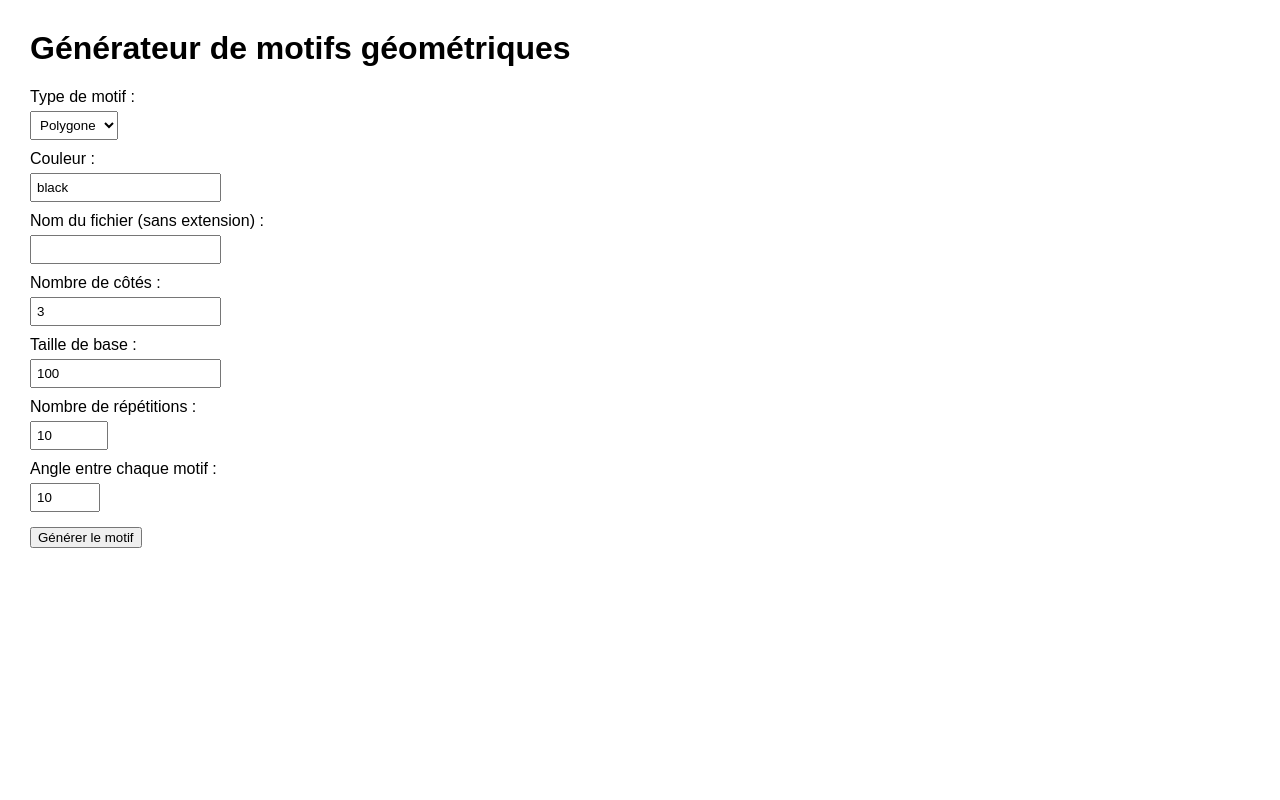
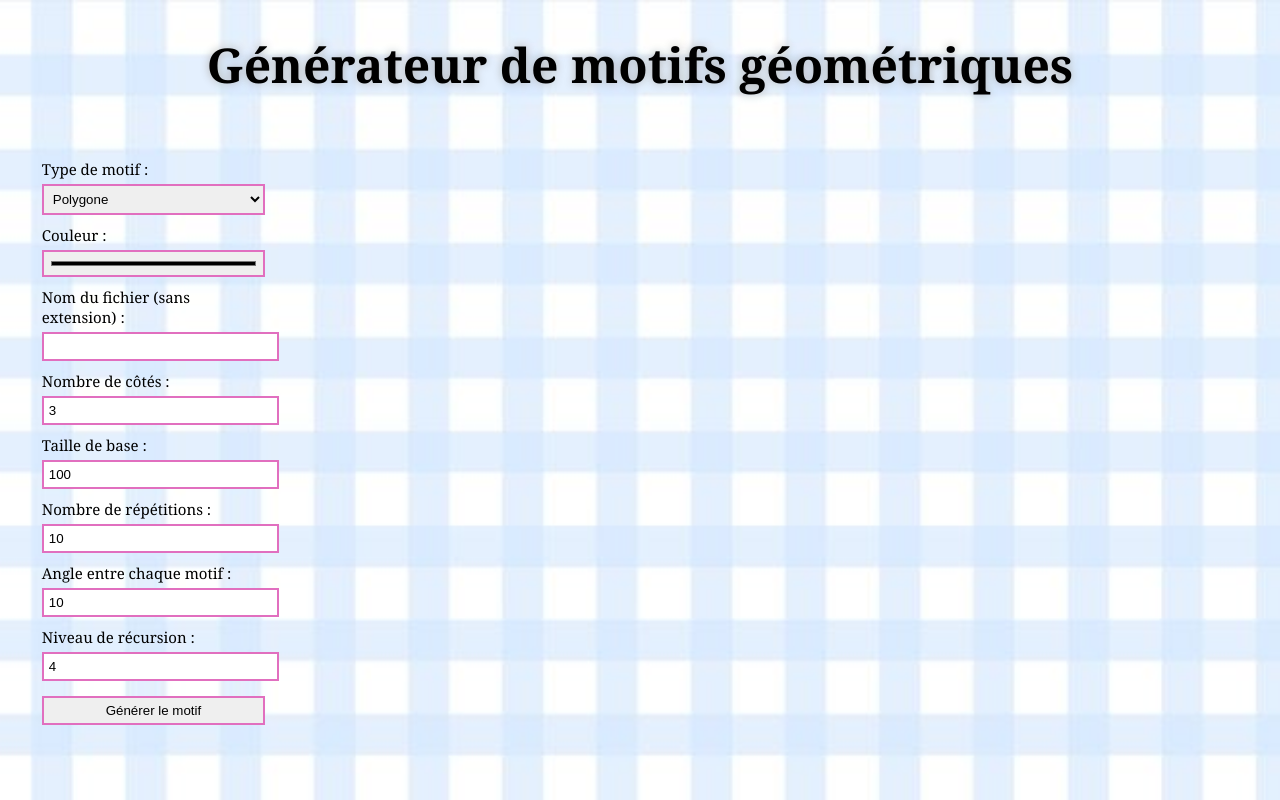
Before and after one commit to ju-stoe/Projet-Motifs-Python, a Flask app: page / in a window 1280 px wide. Run offline with Flask 3, Linux system fonts and the light colour scheme.

Commit message:
améliorations du html et css, séparation du html et js

```diff
--- a/static/css/style.css
+++ b/static/css/style.css
@@ -1,6 +1,10 @@
 body {
     font-family: Arial, sans-serif;
-    margin: 30px;
+    margin: 10px;
+    background-image: url("/static/images/fond.jpg");
+    background-size: cover;
+    background-repeat: no-repeat;
+    background-attachment: fixed;
 }
 
 label {
@@ -8,9 +12,11 @@ label {
     margin-top: 10px;
 }
 
-input, select {
+input, select, button {
     margin-top: 5px;
     padding: 5px;
+    border: 2px solid #e16fbf;
+    width: 100%;
 }
 
 .error {
@@ -19,8 +25,79 @@ input, select {
 }
 
 .result img {
-    margin-top: 20px;
     max-width: 100%;
     height: auto;
     border: 1px solid #ccc;
 }
+
+h1 {
+    text-align: center;
+    font-family: 'Georgia', serif;
+    font-size: 3em;
+    text-shadow: 0 0 10px #b3b2b2;
+
+}
+
+
+.formulaire {
+    flex: 1;
+    min-width: 300px;
+}
+
+/* .result {
+    text-align: center;
+    display: flex;
+    width: 49%;
+    flex-direction: column;
+} */
+
+
+#container_input{
+    display: flex;
+    flex: 1;
+    flex-direction: column;
+    margin-left: 5%;
+    /* width: 50%; */
+    text-align: left;
+}
+
+.input{
+    font-family: Georgia, 'Times New Roman', Times, serif;
+    font-size: 15px;
+}
+
+input:focus, select:focus {
+    outline: none;
+    border: 2px solid #e16fbf;
+    box-shadow: 0 0 5px #e16fbf;
+}
+
+.result img {
+    max-width: 100%;
+    height: auto;
+    border: 1px solid #ccc;
+    border-radius: 10px;
+}
+
+
+#container {
+    display: flex;
+    justify-content: left;
+    align-items: flex-start;
+    gap: 50px; /* Ajuste l'espace horizontal entre les blocs */
+    margin-top: 30px;
+    padding: 20px;
+}
+
+
+
+
+.result {
+    flex: 1;
+    max-width: 50%; /* Même taille que le formulaire */
+    text-align: center;
+    background-color: rgba(255, 255, 255, 0.8);
+    padding: 20px;
+    border-radius: 15px;
+    box-shadow: 0 0 10px rgba(0,0,0,0.1);
+}
--- /dev/null
+++ b/static/js/index.js
@@ -0,0 +1,13 @@
+function updateForm() {
+            const type = document.getElementById('type_motif').value;
+            document.getElementById('params_polygone_spirale').style.display = 'none';
+            document.getElementById('params_fractale').style.display = 'none';
+
+            if (type === 'polygone' || type === 'spirale' || type === 'cercle') {
+                document.getElementById('params_polygone_spirale').style.display = 'block';
+            } else if (type === 'fractale') {
+                document.getElementById('params_fractale').style.display = 'block';
+            }
+        }
+
+        window.onload = updateForm;
--- a/templates/index.html
+++ b/templates/index.html
@@ -1,69 +1,86 @@
 <!DOCTYPE html>
 <html lang="fr">
+
 <head>
     <meta charset="UTF-8" />
     <title>Générateur de motifs géométriques</title>
     <link rel="stylesheet" href="{{ url_for('static', filename='css/style.css') }}" />
-    <script>
-        function updateForm() {
-            const type = document.getElementById('type_motif').value;
-            document.getElementById('params_polygone_spirale').style.display = 'none';
-            document.getElementById('params_fractale').style.display = 'none';
+    <script src="{{ url_for('static', filename='js/index.js') }}"></script>
 
-            if (type === 'polygone' || type === 'spirale' || type === 'cercle') {
-                document.getElementById('params_polygone_spirale').style.display = 'block';
-            } else if (type === 'fractale') {
-                document.getElementById('params_fractale').style.display = 'block';
-            }
-        }
 
-        window.onload = updateForm;
-    </script>
 </head>
+
 <body>
     <h1>Générateur de motifs géométriques</h1>
+    <div id="container">
         <form method="POST" action="/">
-        <label for="type_motif">Type de motif :</label>
+            <div id="container_input">
+                <div class="input"><label for="type_motif">Type de motif :</label>
                     <select name="type_motif" id="type_motif" onchange="updateForm()">
-            <option value="polygone" {% if request.form.get('type_motif') == 'polygone' %}selected{% endif %}>Polygone</option>
-            <option value="spirale" {% if request.form.get('type_motif') == 'spirale' %}selected{% endif %}>Spirale</option>
-            <option value="fractale" {% if request.form.get('type_motif') == 'fractale' %}selected{% endif %}>Fractale</option>
-            <option value="cercle" {% if request.form.get('type_motif') == 'cercle' %}selected{% endif %}>Cercle</option>
+                        <option value="polygone" {% if request.form.get('type_motif')=='polygone' %}selected{% endif %}>
+                            Polygone
+                        </option>
+                        <option value="spirale" {% if request.form.get('type_motif')=='spirale' %}selected{% endif %}>
+                            Spirale
+                        </option>
+                        <option value="fractale" {% if request.form.get('type_motif')=='fractale' %}selected{% endif %}>
+                            Fractale
+                        </option>
+                        <option value="cercle" {% if request.form.get('type_motif')=='cercle' %}selected{% endif %}>
+                            Cercle
+                        </option>
 
                     </select>
+                </div>
 
-        <label for="couleur">Couleur :</label>
-        <input type="text" name="couleur" id="couleur" value="{{ request.form.get('couleur', 'black') }}" />
+                <div class="input"><label for="couleur">Couleur :</label>
+                    <!-- <input type="text" name="couleur" id="couleur" value="{{ request.form.get('couleur') }}" /> -->
+                    <input type="color" name="couleur" id="couleur" />
+                </div>
 
-        <label for="nom_fichier">Nom du fichier (sans extension) :</label>
-        <input type="text" name="nom_fichier" id="nom_fichier" value="{{ request.form.get('nom_fichier', '') }}" />
-
-
-        <div id="params_polygone_spirale" style="display:none;">
-            <label for="cotes">Nombre de côtés :</label>
-            <input type="number" name="cotes" id="cotes" min="3" value="{{ request.form.get('cotes', 3) }}" />
-
-            <label for="taille">Taille de base :</label>
-            <input type="number" name="taille" id="taille" min="1" value="{{ request.form.get('taille', 100) }}" />
-
-            <label for="repetitions">Nombre de répétitions :</label>
-
-            <input type="number" name="repetitions" id="repetitions" min="1" max="1000" value="{{ request.form.get('repetitions', 10) }}" />
-
-            <label for="angle">Angle entre chaque motif :</label>
-            <input type="number" name="angle" id="angle" min="0" max="360" value="{{ request.form.get('angle', 10) }}" />
+                <div class="input"><label for="nom_fichier">Nom du fichier (sans extension) :</label>
+                    <input type="text" name="nom_fichier" id="nom_fichier"
+                        value="{{ request.form.get('nom_fichier', '') }}" />
                 </div>
 
 
-        <div id="params_fractale" style="display:none;">
+                <div class="input" id="params_polygone_spirale" style="display:none;">
+                    <div class="input"><label for="cotes">Nombre de côtés :</label>
+                        <input type="number" name="cotes" id="cotes" min="3"
+                            value="{{ request.form.get('cotes', 3) }}" />
+                    </div>
+
+                    <div class="input"><label for="taille">Taille de base :</label>
+                        <input type="number" name="taille" id="taille" min="1"
+                            value="{{ request.form.get('taille', 100) }}" />
+                    </div>
+
+                    <div class="input"><label for="repetitions">Nombre de répétitions :</label>
+
+                        <input type="number" name="repetitions" id="repetitions" min="1" max="1000"
+                            value="{{ request.form.get('repetitions', 10) }}" />
+                    </div>
+
+                    <div class="input"><label for="angle">Angle entre chaque motif :</label>
+                        <input type="number" name="angle" id="angle" min="0" max="360"
+                            value="{{ request.form.get('angle', 10) }}" />
+                    </div>
+
+
+                    <div class="input" id="params_fractale" style="display:none;">
                         <label for="taille_fractale">Longueur initiale :</label>
-            <input type="number" name="taille_fractale" id="taille_fractale" min="1" value="{{ request.form.get('taille_fractale', 100) }}" />
+                        <input type="number" name="taille_fractale" id="taille_fractale" min="1"
+                            value="{{ request.form.get('taille_fractale', 100) }}" />
+                    </div>
 
-            <label for="niveau">Niveau de récursion :</label>
-            <input type="number" name="niveau" id="niveau" min="1" max="10" value="{{ request.form.get('niveau', 4) }}" />
+                    <div class="input"><label for="niveau">Niveau de récursion :</label>
+                        <input type="number" name="niveau" id="niveau" min="1" max="10"
+                            value="{{ request.form.get('niveau', 4) }}" />
+                    </div>
                 </div>
 
                 <button type="submit" style="margin-top:15px;">Générer le motif</button>
+            </div>
         </form>
 
         {% if error %}
@@ -76,5 +93,7 @@
             <img src="{{ url_for('static', filename='images/' + image_file) }}" alt="Motif généré" />
         </div>
         {% endif %}
+    </div>
 </body>
+
 </html>
```
Also changed, not shown: static/images/fond.jpg (added), static/images/fractale.png (deleted), static/images/polygone.png (deleted), static/images/spirale.png (deleted), 1 other file. Lines whose indentation alone changed are shown as unchanged.
